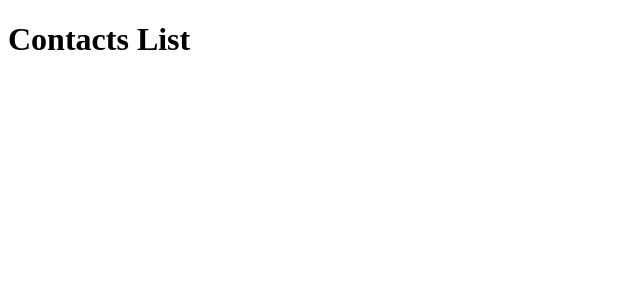
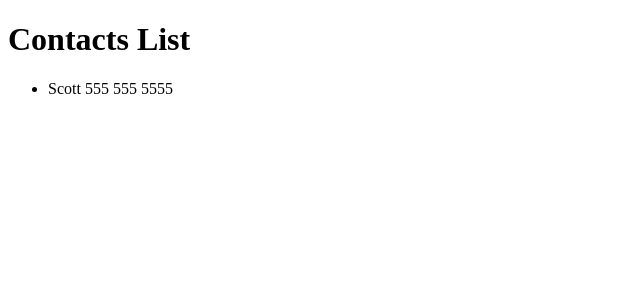
Before and after one commit to Hobbit-Klaus/AccordingToReactForEveryone, a React app: page / in a window 1280 px wide. Shown: the top 300 px of the page, without its empty margins (0-640 px from the left). Built offline with nearby package versions, Linux system fonts and the light colour scheme.

Commit message:
Exporting & Importing A Child Component - Chapter 10

```diff
--- a/src/App.js
+++ b/src/App.js
@@ -1,11 +1,13 @@
-import React from 'react'
-import ReactDOM from 'react-dom'
+import React from 'react';
+import ReactDOM from 'react-dom';
+import ContactsList from './ContactsList';
 
 class App extends React.Component {
   render () {
     return (
       <div>
         <h1>Contacts List</h1>
+        <ContactsList />
       </div>
     )
   }
--- /dev/null
+++ b/src/ContactsList.js
@@ -0,0 +1,13 @@
+import React from 'react';
+
+class ContactsList extends React.Component {
+  render () {
+    return (
+      <ul>
+        <li>Scott 555 555 5555</li>
+      </ul>
+    )
+  }
+}
+
+export default ContactsList;
```
